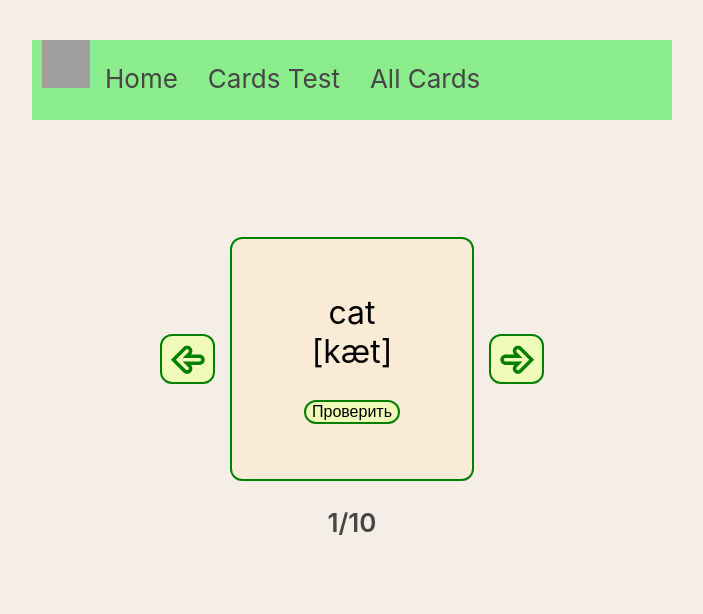
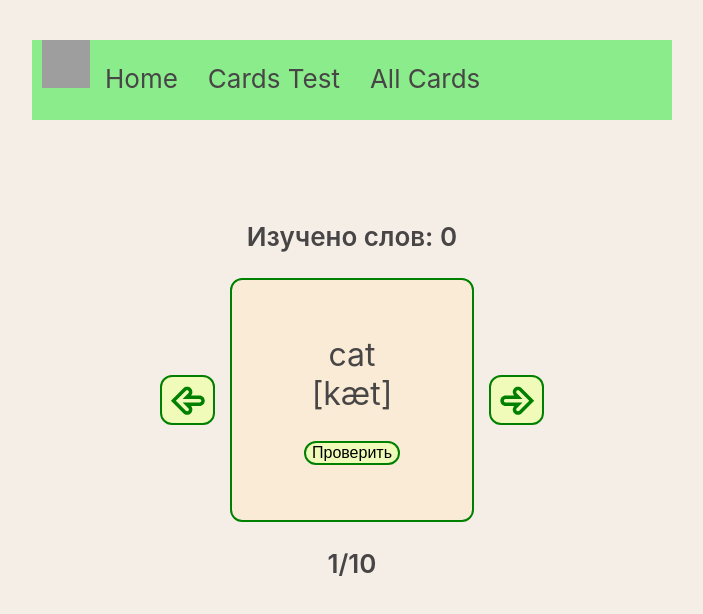
Before and after one commit to EvgeniyaKalinichenko/Language-app, a React (Create React App) app in the folder language-app/: page /cards_test in a window 1280 px wide. Shown: the top 614 px of the page, without its empty margins (288-991 px from the left). Built offline with nearby package versions, Linux system fonts and the light colour scheme; grey boxes are pictures that could not be loaded.

Commit message:
Add counter

```diff
--- a/language-app/src/components/Button.module.css
+++ b/language-app/src/components/Button.module.css
@@ -22,6 +22,7 @@
     color: green;
     background-color:  rgb(240, 251, 185);
     border-radius: 12px;
+    font-size: 42px;
 }
 
 .buttonArrow:hover {
--- a/language-app/src/components/Card.module.css
+++ b/language-app/src/components/Card.module.css
@@ -29,7 +29,7 @@
     align-items: center;
     width: 15rem;
     height: 15rem;
-    color: black;
+    color: rgb(71, 69, 69);
     background-color: #FAEBD7;
     font-size:xx-large;
 }
--- a/language-app/src/components/CardComponent.jsx
+++ b/language-app/src/components/CardComponent.jsx
@@ -1,12 +1,12 @@
 import styles from "./Card.module.css";
-import React, { useState } from "react";
 
-const CardComponent = ({ english, transcription, russian }) => {
-  const [showTranslation, setShowTranslation] = useState(false);
-  const handleShowTranslation = () => {
-    setShowTranslation(true);
-  };
-
+const CardComponent = ({
+  english,
+  transcription,
+  russian,
+  btnClicked,
+  showTranslation,
+}) => {
   return (
     <div className={styles.cardContainer}>
       <div english={english} className="englishWord">
@@ -15,7 +15,7 @@ const CardComponent = ({ english, transcription, russian }) => {
       <div className="transcription">{transcription}</div>
       {showTranslation && <div className="russianWord">{russian}</div>}
       {!showTranslation && (
-        <button className={styles.checkButton} onClick={handleShowTranslation}>
+        <button className={styles.checkButton} onClick={btnClicked}>
           Проверить
         </button>
       )}
--- a/language-app/src/components/CardWrapper.jsx
+++ b/language-app/src/components/CardWrapper.jsx
@@ -7,6 +7,7 @@ import style from "./CardWrapper.module.css";
 
 const CardWrapper = () => {
   const [position, setPosition] = useState(0);
+  const [count, setCount] = useState(0);
 
   function showPrevious() {
     if (position === 0) {
@@ -22,30 +23,32 @@ const CardWrapper = () => {
       setPosition(position + 1);
     }
   }
+  const handleShowTranslation = (index) => {
+    setCount(count + 1);
+    const updatedWords = [...words];
+    updatedWords[index].showTranslation = true;
+    setPosition(index);
+  };
+
   return (
     <div>
+      <p className={style.counter}>Изучено слов: {count} </p>
       <div className={style.cardWrapper}>
-        <button
-          className={styles.buttonArrow}
-          style={{ fontSize: "42px" }}
-          onClick={showPrevious}
-        >
+        <button className={styles.buttonArrow} onClick={showPrevious}>
           <TiArrowLeftOutline />
         </button>
         <CardComponent
           english={words[position].english}
           transcription={words[position].transcription}
           russian={words[position].russian}
+          btnClicked={() => handleShowTranslation(position)}
+          showTranslation={words[position].showTranslation}
         />
-        <button
-          className={styles.buttonArrow}
-          style={{ fontSize: "42px" }}
-          onClick={showNext}
-        >
+        <button className={styles.buttonArrow} onClick={showNext}>
           <TiArrowRightOutline />
         </button>
       </div>
-      <p className={style.number_of_card}>
+      <p className={style.counter}>
         {position + 1}/{words.length}
       </p>
     </div>
--- a/language-app/src/components/CardWrapper.module.css
+++ b/language-app/src/components/CardWrapper.module.css
@@ -5,7 +5,7 @@
     gap: 15px;
 }
 
-.number_of_card {
+.counter {
     text-align: center;
     color: rgb(71, 69, 69);
     font-weight: 600;
```
